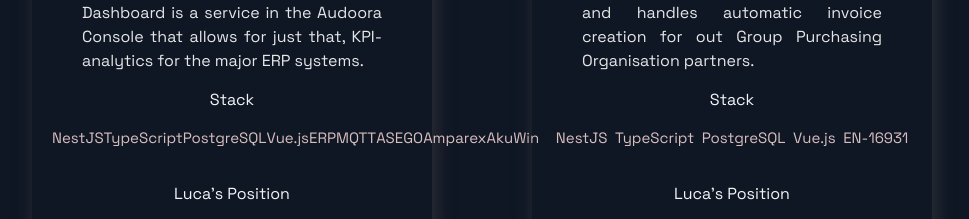
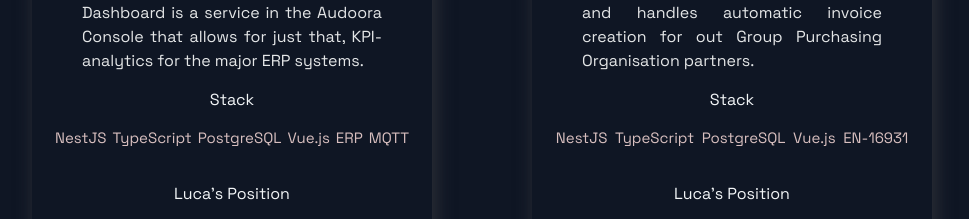
Before and after one commit to lucakiebel/website, a Next.js app: page / in a window 1280 px wide. Shown: the part 1422-1641 px from the top of the page, without its empty margins (158-1127 px from the left). Built offline with nearby package versions, Linux system fonts and the light colour scheme.

Commit message:
Update constants.js

```diff
--- a/src/constants/constants.js
+++ b/src/constants/constants.js
@@ -129,7 +129,7 @@ export const projects = [
     visit: "https://audoora.de",
     image: "https://content.luca-kiebel.de/websites/luca-kiebel.de/projectimages/a-kpi.png",
     position: ["Software Engineer"],
-    tags: ["NestJS", "TypeScript", "PostgreSQL", "Vue.js", "ERP", "MQTT", "ASEGO", "Amparex", "AkuWin"]
+    tags: ["NestJS", "TypeScript", "PostgreSQL", "Vue.js", "ERP", "MQTT"]
   }
 ];
 
```
